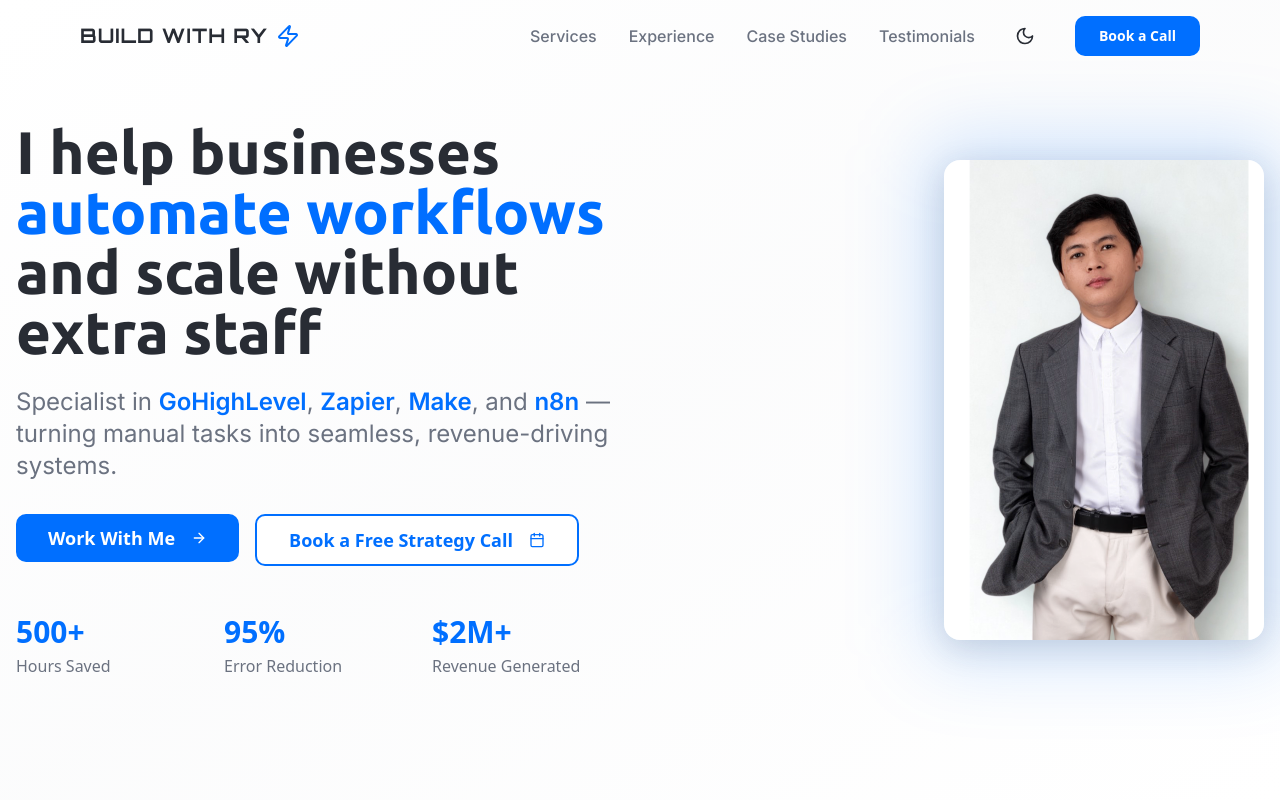
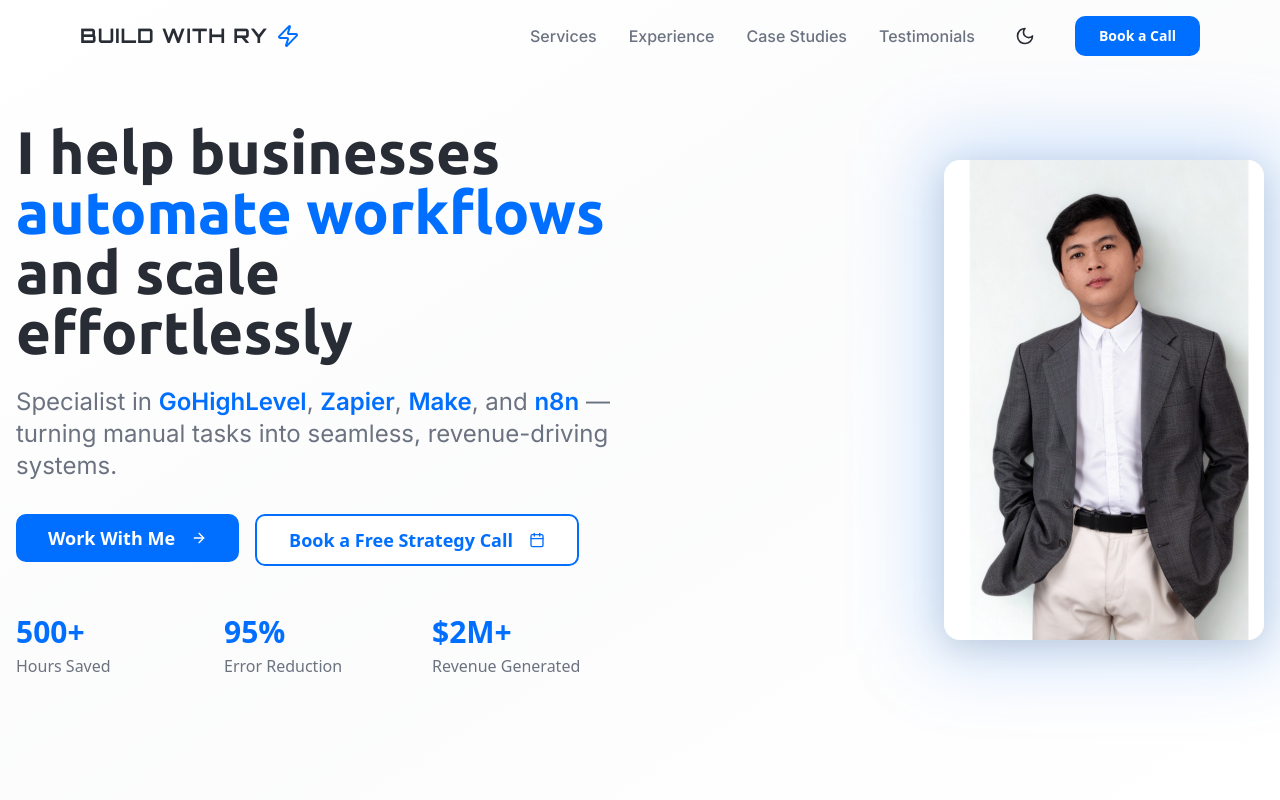
Before and after one commit to buildwithry-art/portfolio-site, a React (Vite) app: page / in a window 1280 px wide. Shown: the top 800 px of the page. Built offline with nearby package versions, Linux system fonts and the light colour scheme.

Commit message:
Update Hero section text
Change "without extra staff" to "effortlessly" in the Hero section.

```diff
--- a/src/components/portfolio/Hero.tsx
+++ b/src/components/portfolio/Hero.tsx
@@ -16,7 +16,7 @@ const Hero = () => {
                 <span className="text-gradient block">
                   automate workflows
                 </span>
-                and scale without extra staff
+                and scale effortlessly
               </h1>
 
               <p className="font-colfax text-xl md:text-2xl text-muted-foreground mb-8 max-w-2xl mx-auto lg:mx-0 leading-relaxed">
```
